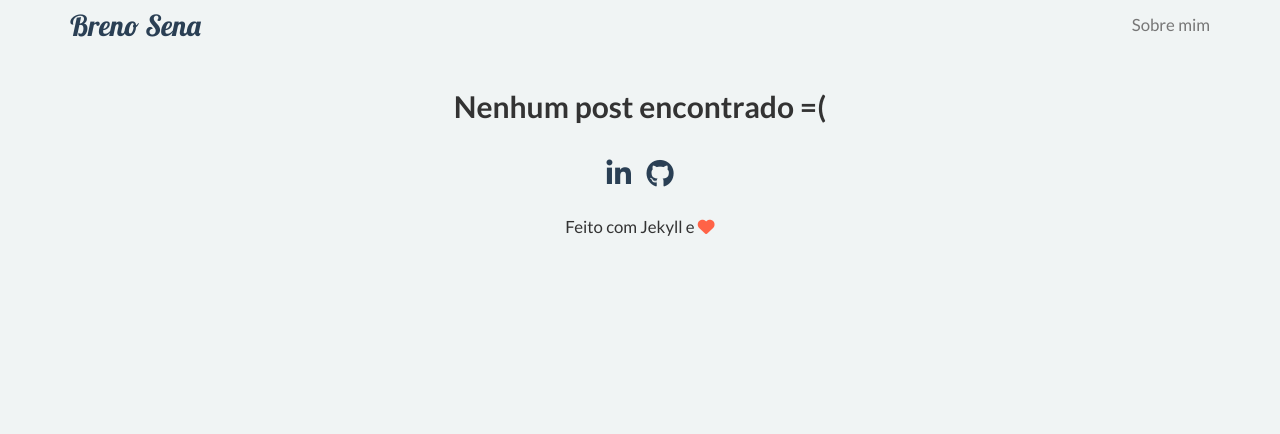
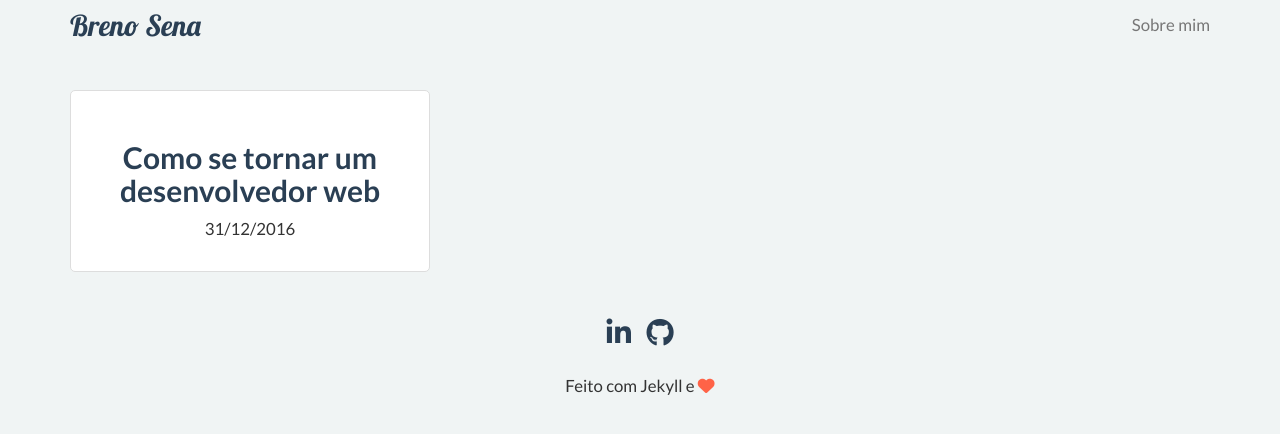
Before and after one commit to brenofsena/brenofsena.github.io, a Jekyll site: the page built from index.html, in a window 1280 px wide. Shown: the top 434 px of the page. Built offline with Jekyll 4.4.1, drawn with Linux system fonts in a browser that asks for light colours; nearby versions of some CDN libraries; some of the changed lines change nothing that is shown.

Commit message:
first post

```diff
--- /dev/null
+++ b/_posts/2016-12-31-como-se-tornar-um-desenvolvedor-web.markdown
@@ -0,0 +1,90 @@
+---
+title: Como se tornar um desenvolvedor web
+layout: post
+date: 2016-12-31 11:08:57
+---
+
+Esse é meu primeiro post e sei que existem vários sobre esse mesmo assunto, porém a ideia é
+fazer um compilado de artigos, cursos e livros que utilizei na minha jornada como desenvolvedor além de
+dar algumas dicas para quem está iniciando.
+
+Bom, é final de ano e quando olho para trás vejo que evolui bastante como dev apesar de ainda não ter alcançado
+todos os meus objetivos ainda assim me sinto feliz com os resultados obtidos.
+
+O caminho para se tornar um desenvolvedor é árduo por existirem diversas tecnologias as vezes nos sentimos perdidos sem um norte em meio a uma guerra de frameworks e padrões de projeto, mas já parou pra pensar que
+os grandes desenvolvedores começaram com pequenos passos? aprenderam HTML, CSS, algoritmos
+e alguma linguagem de programação e foram evoluindo quando sentiam a necessidade de aprender algo.
+
+É muito comum ficarmos desesperados quando estamos aprendendo a trabalhar com um framework por exemplo e é lançado um novo com muito mais recursos <strike>principalmente se for um framework JavaScript</strike> mas é preciso manter a calma
+respirar fundo e lembrar que se você teve uma boa base você será capaz de aprender qualquer tecnologia nova em questão de semanas e para isso vou deixar aqui um pequeno guia para você começar a se tornar um desenvolvedor web.
+
+### HTML E CSS
+
+Para começar você precisa aprender o básico de HTML e CSS afinal isso é a base da internet.
+
+- [Maujor](http://www.maujor.com/){:target="_blank"}
+- [Tableless](https://tableless.com.br/){:target="_blank"}
+- [HTML5 e CSS3 - Domine a web do futuro](https://www.casadocodigo.com.br/products/livro-html-css)
+
+Depois você pode começar a utilizar frameworks CSS como o Bootstap mas nesse momento é fundamental entender todos os conceitos básicos sobre HTML e CSS.
+
+### JavaScript
+
+Depois é fundamental aprender JavaScript e para isso recomendo que aprenda o JS puro para não ter problemas
+maiores quando for aprender um framework e não saber lidar com o mesmo.
+
+- [Desvendando a linguagem JavaScript](https://www.youtube.com/playlist?list=PLQCmSnNFVYnT1-oeDOSBnt164802rkegc){:target="_blank"}
+- [Dominando JavaScript com jQuery](https://www.casadocodigo.com.br/products/livro-javascript-jquery){:target="_blank"}
+- [Be MEAN](https://www.youtube.com/channel/UCKdo1RaF8gzfhvkOdZv_ojg/playlists){:target="_blank"}
+- [Tudo sobre AngularJS](https://www.youtube.com/playlist?list=PLQCmSnNFVYnTD5p2fR4EXmtlR6jQJMbPb){:target="_blank"}
+
+### Pré-processadores
+
+Aprenda um pré-processador CSS isso vai te ajudar a escrever CSS mais rápido e eficiente.
+
+- [Be Mean - SASS](https://www.youtube.com/playlist?list=PL77JVjKTJT2h4DPhWnTyVurZXugplVa1r){:target="_blank"}
+- [Escrevendo CSS com Stylus](http://blog.da2k.com.br/2015/02/15/escrevendo-css-com-stylus/){:target="_blank"}
+
+### Automatizadores
+
+Minificar CSS, JS e imagens é um trabalho um pouco chato que tal utilizar uma ferramenta que faça isso por você?
+
+- [Grunt vs Gulp](https://www.youtube.com/playlist?list=PLQCmSnNFVYnTkUx1tVVPumohXVMDwfQcV){:targe="_blank"}
+
+### Gerenciadores de Dependências
+
+Quando você precisa de uma biblioteca como o jQuery é comum você ir até o site e fazer o download da mesma porém isso se torna muito chato quando você começa a trabalhar com várias dependências, o mais legal é que existem ferramentas que fazem isso pra você.
+
+-[Bower](https://www.youtube.com/playlist?list=PLQCmSnNFVYnS1vVHVumHKAc8RLcSK-Rl2){:target="_blank"}
+
+### Versionamento
+
+Agora que tal começar a versionar o seu código a maioria das empresas exigem esse requisito para uma
+boa vaga de emprego, recomendo começar pelo Git e Github.
+
+- [Git e Github para iniciantes](http://willianjusten.teachable.com/p/git-e-github-para-iniciantes){:target="_blank"}
+- [Git](https://www.youtube.com/playlist?list=PLQCmSnNFVYnRdgxOC_ufH58NxlmM6VYd1){:target="_blank"}
+
+### Inglês
+
+Aprender inglês é fundamental para você se tornar um desenvolvedor de sucesso e competir pelas melhores vagas.
+
+- [Duolingo](https://pt.duolingo.com/){:target="_blank"}
+
+### Compartilhar informação
+
+Uma das melhores formas de aprender é compartilhar conhecimento e você pode começar a fazer isso criando o seu próprio blog.
+
+- [Criando sites estáticos com jekyll](http://willianjusten.teachable.com/courses/criando-sites-estaticos-com-jekyll){:target="_blank"}
+
+A propósito esse blog foi construido a partir desse curso. Valeu Willian!
+
+E para finalizar alguns blogs e canais que eu sigo.
+
+- [Willian Justen](https://willianjusten.com.br/){:target="_blank"}
+- [Nomadev](http://nomadev.com.br/){:target="_blank"}
+- [Rodrigo Branas](https://www.youtube.com/rodrigobranas){:target="_blank"}
+- [Webschool](https://www.youtube.com/channel/UCKdo1RaF8gzfhvkOdZv_ojg){:targe="_blank"}
+- [Curso em Vídeo](https://www.youtube.com/cursoemvideo){:target="_blank"}
+
+Bom, isso é o básico para você se tornar um bom desenvolvedor web mas isso depende da sua dedicação, vá ao máximo de eventos que puder, veja palestras, participe de comunidades no facebook, contribua para projetos open-source e tenho certeza que irá se tornar um excelente desenvolvedor.
--- a/_sass/_base.scss
+++ b/_sass/_base.scss
@@ -27,7 +27,7 @@ p, a, h1, h2, h3, time, ul, li{
 }
 
 p{
-	font-size: 1.6em;
+	font-size: 1.4em;
 }
 
 a{
@@ -43,7 +43,7 @@ h3{
 }
 
 ul {
-  font-size: 1.5em;
+  font-size: 1.4em;
 }
 
 time{
```
